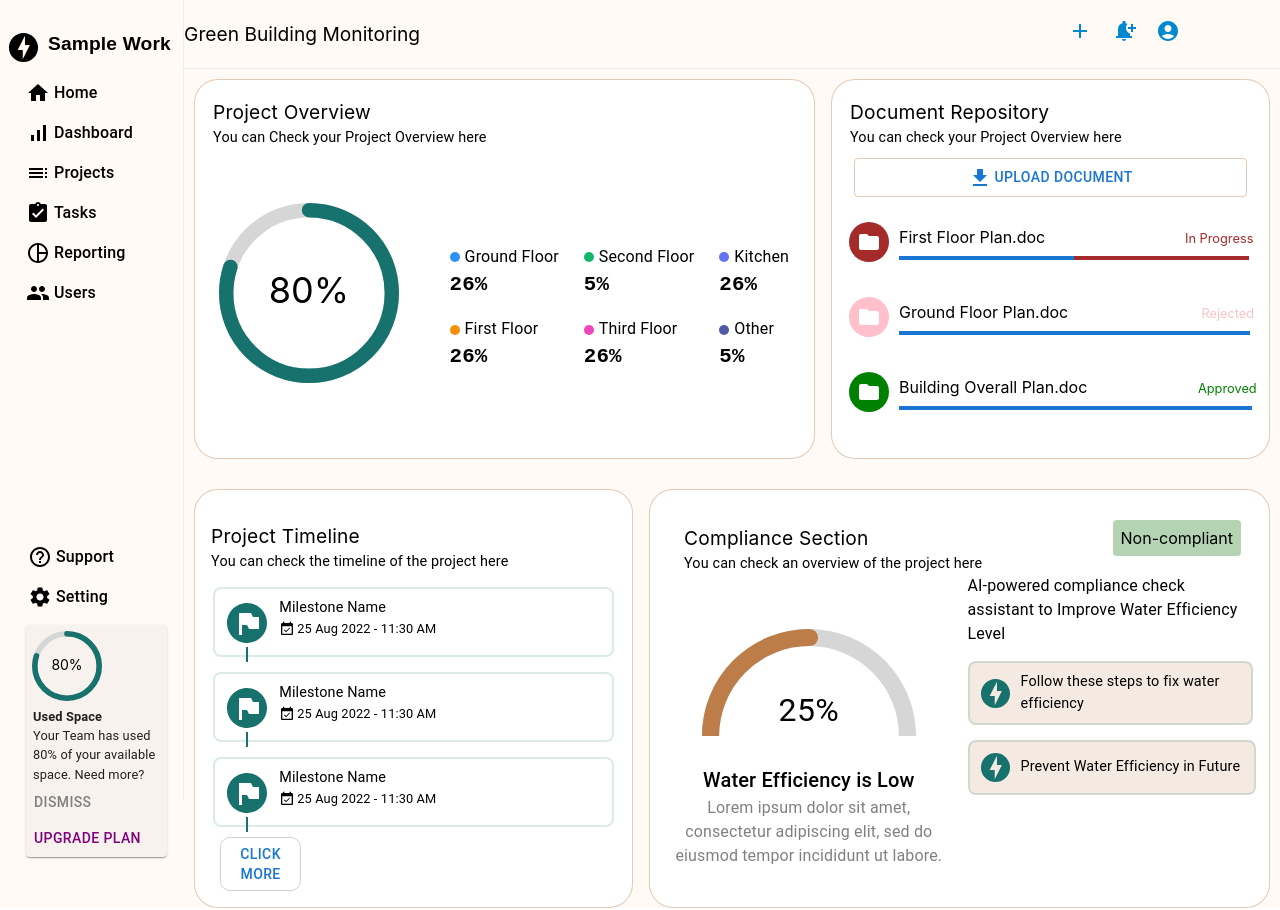
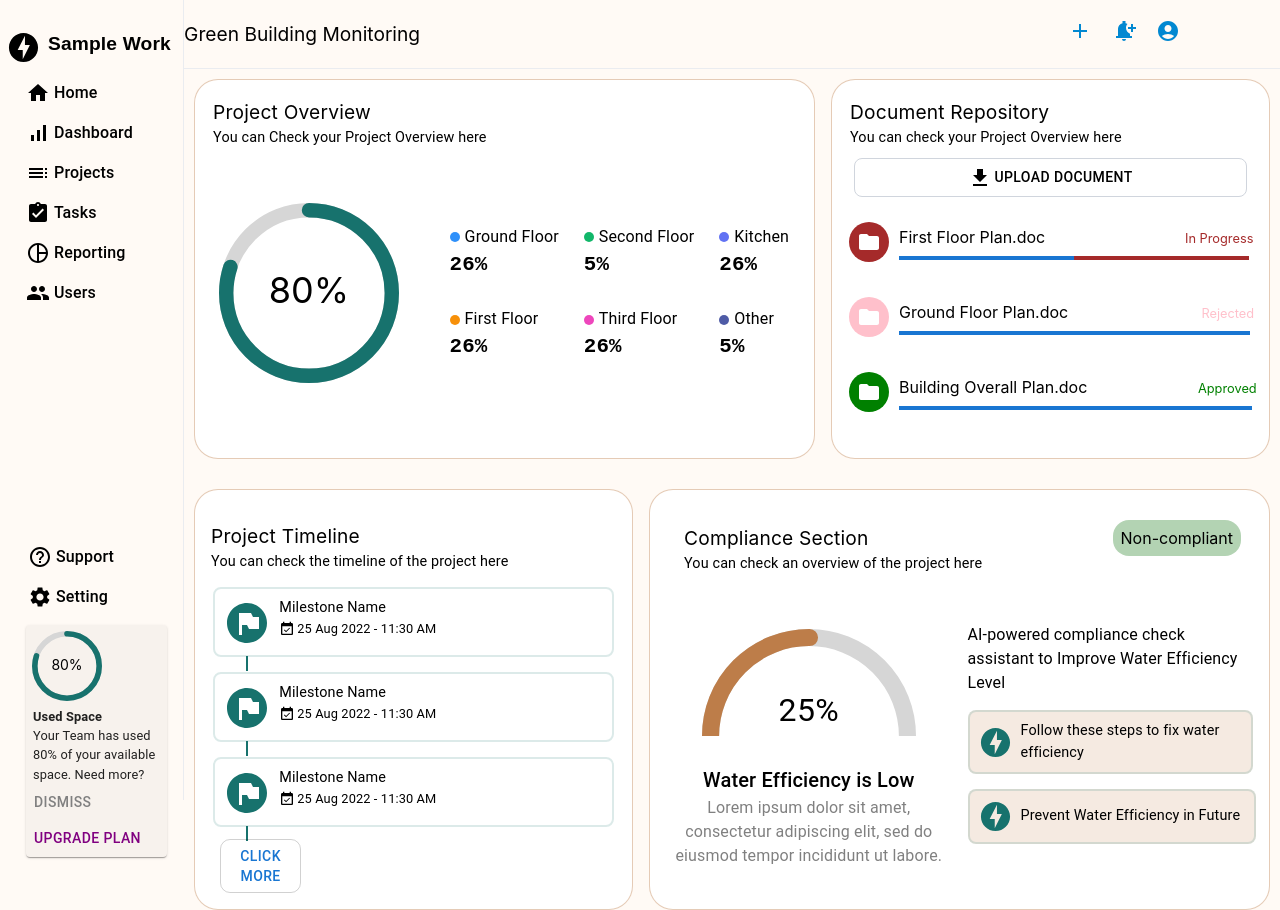
Before and after one commit to 786-aquib/UITesting, a React (Create React App) app: page / in a window 1280 px wide. Built offline with nearby package versions, Linux system fonts and the light colour scheme.

Commit message:
Corrected most of the things

```diff
--- a/src/components/OverviewAndRepo.tsx
+++ b/src/components/OverviewAndRepo.tsx
@@ -51,7 +51,7 @@ export default function OverviewAndRepo() {
             <div style={{ display: 'flex', }}>
               <ProgressBar2 value={80} />
             </div>
-            <div style={{ display: 'flex', flexDirection: 'row', marginTop: '30px' }}>
+            <div style={{ display: 'flex', flexDirection: 'row' }}>
               <div style={{ display: 'flex', flexDirection: 'column', justifyContent: 'space-evenly', marginRight: '25px', flexWrap: 'wrap' }}>
                 <Typography>
                   <span style={{
@@ -168,14 +168,14 @@ export default function OverviewAndRepo() {
               sx={{
                 width: '90%',
                 justifyContent: 'center',
-                borderRadius: '4px',
-                border: '0.6px solid #BD7D4966',
+                borderRadius: '8px',
                 margin: '10px auto',
-                boxShadow: '1px solid black',
+                border: '1px solid #D0D5DD',
                 marginBottom: '25px',
+                color:'black',
               }}
             >
-              <DownloadIcon sx={{ marginRight: '2px', }} />
+              <DownloadIcon sx={{ marginRight: '2px', color:'black'}} />
               Upload Document
             </Button>
 
--- a/src/components/TimelineAndCompliance.tsx
+++ b/src/components/TimelineAndCompliance.tsx
@@ -69,7 +69,7 @@ export default function TimelineAndCompliance (){
                             <div style={{
                                 position: 'absolute',
                                 left: '50%',
-                                top: '100%', // Position below the icon
+                                top: '117%', // Position below the icon
                                 width: '2px',
                                 height: '15px', // Adjust height as needed
                                 backgroundColor: '#17726D',
@@ -91,7 +91,7 @@ export default function TimelineAndCompliance (){
         </div>
         <Button
                 sx={{
-                    marginTop: '10px',
+                    marginTop: '12px',
                     borderRadius: '10px',
                     border: '0.6px solid #0000002E',
                     fontSize: '14px',
@@ -126,7 +126,7 @@ export default function TimelineAndCompliance (){
           <span
             style={{
               backgroundColor: '#b3d3b3',
-              borderRadius: '4px',
+              borderRadius: '16px',
               marginTop: '14px',
               padding: '8px',
               marginRight: '12px',
@@ -137,8 +137,8 @@ export default function TimelineAndCompliance (){
           </span>
         </div>
 
-        <Grid2 container spacing={2}>
-          {/* First Part: Compliance Overview */}
+        <Grid2 container spacing={2} sx={{display:'flex'}}>
+
           <Grid2  size = {{xs:12, sm:6, md:6}}>
             <div style={{ display: 'flex', justifyContent: 'center', alignItems: 'center', height: '214px' }}>
               <HalfCutProgressBar value={25} />
@@ -151,8 +151,9 @@ export default function TimelineAndCompliance (){
             </div>
           </Grid2>
 
-          {/* Second Part: AI-powered Assistant */}
-          <Grid2  size = {{xs:12, sm:6, md:6}}>
+
+
+          <Grid2  size = {{xs:12, sm:6, md:6}} sx={{marginTop:'49px'}}>
             <Typography>
               AI-powered compliance check assistant to Improve Water Efficiency Level
             </Typography>
```
